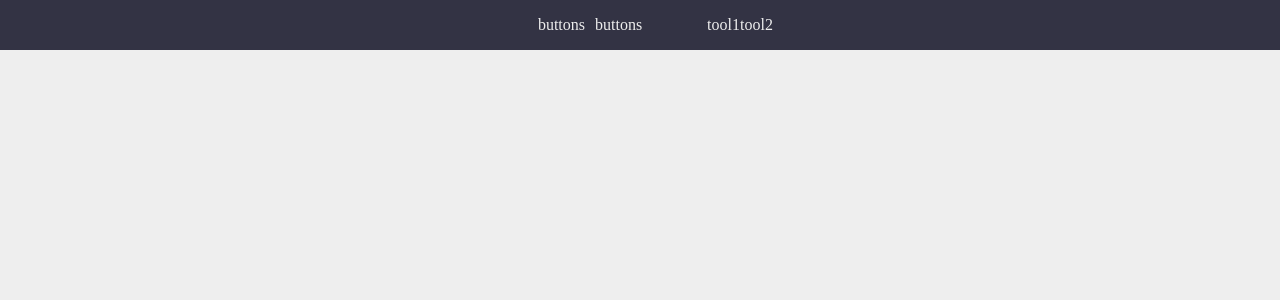
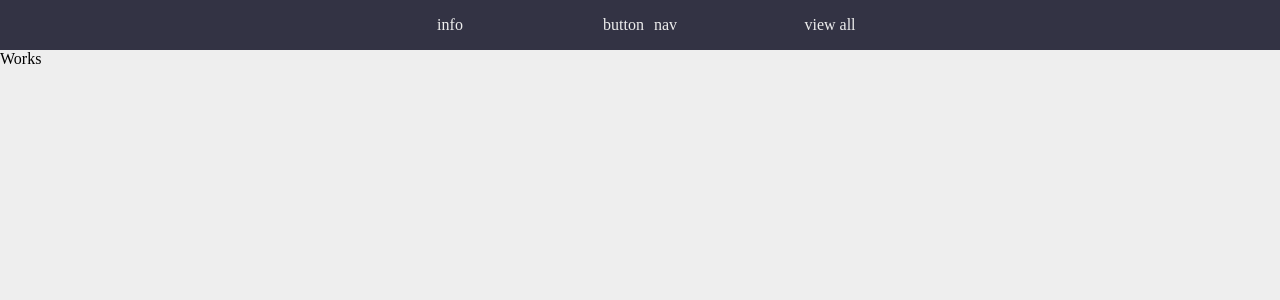
Before and after one commit to ghtea/style-s, a React (Create React App) app: page /works in a window 1280 px wide. Shown: the top 300 px of the page. Built offline with nearby package versions, Linux system fonts and the light colour scheme.

Commit message:
refined structure

```diff
--- a/src/App.tsx
+++ b/src/App.tsx
@@ -3,7 +3,7 @@ import { BrowserRouter, Route, Switch } from "react-router-dom";
 
 import Nav from "./routes/Nav";
 import Home from "./routes/Home";
-import Units from "./routes/Units";
+import Works from "./routes/Works";
 import Pages from "./routes/Pages";
 
 import "./App.module.scss";
@@ -21,8 +21,8 @@ function App({}: PropsApp) {
         <Route path="/" exact={true}>
           <Home />
         </Route>
-        <Route path="/units">
-          <Units />
+        <Route path="/works">
+          <Works />
         </Route>
         <Route path="/pages">
           <Pages />
--- a/src/components/Units/Buttons.module.scss
+++ b/src/components/Works/Buttons.module.scss
@@ -22,7 +22,9 @@
 }
 
 
-.reset {
+.default {
+
+  button {
     margin: 0;
     padding: 0;
 
@@ -39,12 +41,15 @@
     }
   }
 
-
-.button_1 {
-  color: $color_basic;
-  background-color: #fff;
 }
 
-.button_2 {
-  color: blue;
+
+.item1 {
+
+  background-color: #222;
+
+  button {
+    color: $color_basic;
+
   }
+}
--- a/src/components/Units/Buttons.tsx
+++ b/src/components/Works/Buttons.tsx
@@ -11,13 +11,12 @@ const cn_Buttons = classNames.bind(styles_Buttons);
 function Buttons({}: PropsButtons) {
   return (
     <div className={cn_Buttons("collection")}>
-      <div>
-        <button className={cn_Buttons("button_1", "reset")}> button 1 </button>
+
+      <div className={cn_Buttons("default", "item1")}>
+        <button> button 1 </button>
       </div>
 
-      <div>
-        <button className={cn_Buttons("button_2", "reset")}> button 2 </button>
-      </div>
+
     </div>
   );
 }
--- a/src/routes/Nav.module.scss
+++ b/src/routes/Nav.module.scss
@@ -13,8 +13,9 @@
   color: #eee;
 }
 
-.collection_links {
-  width: 200px;
+
+.collection_tools {
+  width: 80px;
   height: 50px;
 
   display: flex;
@@ -23,8 +24,11 @@
   align-items: center;
 }
 
-.collection_tools {
-  width: 100px;
+
+.collection_links {
+  width: 100%;
+  max-width: 300px;
+
   height: 50px;
 
   display: flex;
--- a/src/routes/Nav.tsx
+++ b/src/routes/Nav.tsx
@@ -9,45 +9,46 @@ const cn_Nav = classNames.bind(styles_Nav);
 type PropsNav = {};
 
 function Nav({}: PropsNav) {
-
   const history = useHistory();
 
   const onClick_Link = useCallback(
     (
-      event: React.ChangeEvent<HTMLDivElement | HTMLButtonElement | HTMLAnchorElement>,
+      event: React.ChangeEvent<
+        HTMLDivElement | HTMLButtonElement | HTMLAnchorElement
+      >,
       destination: string
     ) => {
       console.log(`${name} says hello`);
-      history.push(destination)
+      history.push(destination);
     },
     []
   );
 
   return (
     <nav className={cn_Nav("root")}>
+      <div className={cn_Nav("collection_tools", "left")}>
+        <div> info </div>
+      </div>
 
       <div className={cn_Nav("collection_links")}>
-
         <div
           className={cn_Nav("link")}
-          onClick={(event)=>onClick_Link(event, '/units/buttons')}
-        >buttons
+          onClick={(event) => onClick_Link(event, "/works/buttons")}
+        >
+          button
         </div>
 
         <div
           className={cn_Nav("link")}
-          onClick={(event)=>onClick_Link(event, '/units/buttons')}
-        >buttons
+          onClick={(event) => onClick_Link(event, "/works/navs")}
+        >
+          nav
         </div>
-
       </div>
 
-
-      <div className={cn_Nav("collection_tools")}>
-        <div>tool1</div>
-        <div>tool2</div>
+      <div className={cn_Nav("collection_tools", "right")}>
+        <div>view all</div>
       </div>
-
     </nav>
   );
 }
--- a/src/routes/Units.tsx
+++ /dev/null
@@ -1,30 +0,0 @@
-import React from "react";
-import { Route, Switch } from "react-router-dom";
-import Buttons from "../components/Units/Buttons";
-
-type PropsUnits = {
-
-};
-
-function Units({ }: PropsUnits) {
-
-  return (
-      <Switch>
-
-        <Route path="/units" exact={true}>
-          <div>units</div>
-        </Route>
-
-        <Route path="/units/buttons">
-          <Buttons />
-        </Route>
-
-      </Switch>
-  );
-}
-
-Units.defaultProps = {
-
-};
-
-export default Units;
--- /dev/null
+++ b/src/routes/Works.tsx
@@ -0,0 +1,30 @@
+import React from "react";
+import { Route, Switch } from "react-router-dom";
+import Buttons from "../components/Works/Buttons";
+
+type PropsWorks = {
+
+};
+
+function Works({ }: PropsWorks) {
+
+  return (
+      <Switch>
+
+        <Route path="/works" exact={true}>
+          <div>Works</div>
+        </Route>
+
+        <Route path="/works/buttons">
+          <Buttons />
+        </Route>
+
+      </Switch>
+  );
+}
+
+Works.defaultProps = {
+
+};
+
+export default Works;
```
Lines whose indentation alone changed are shown as unchanged.
